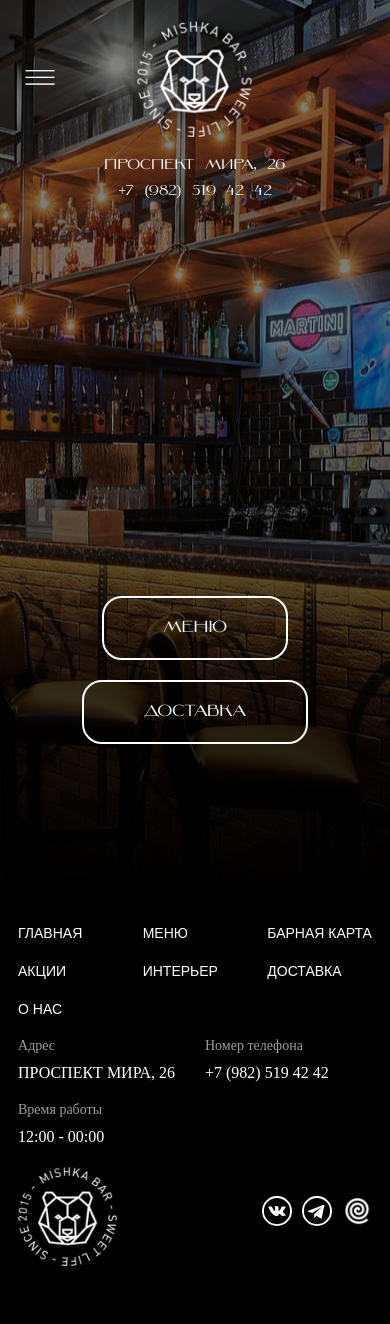
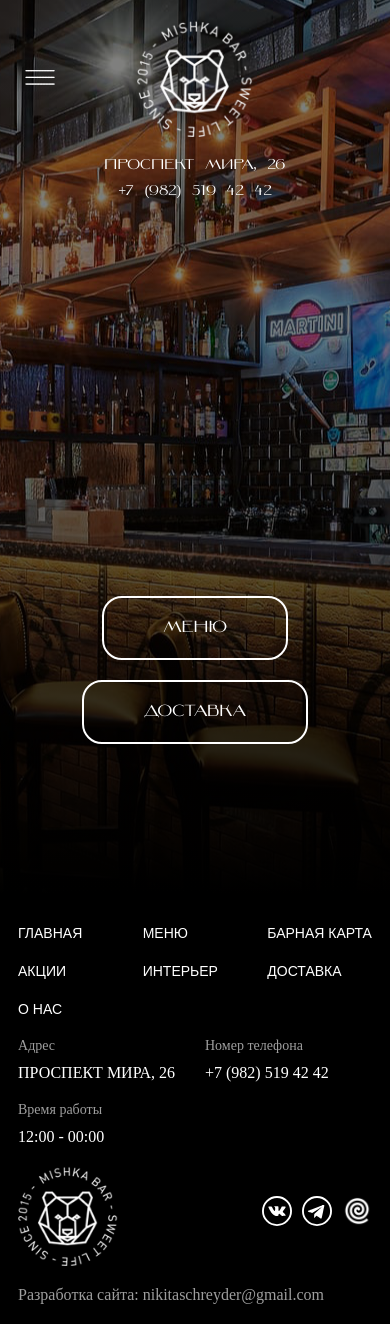
Before and after one commit to NikitaSchreyder/mishka-bar.ru, a Next.js app in the folder frontend/: page / in a window 390 px wide. Before the commit the page ends 1296 px from the top, so only its background shows below. Built offline with nearby package versions, Linux system fonts and the light colour scheme.

Commit message:
add developer info

```diff
--- a/frontend/src/core/layout/components/footer/Footer.tsx
+++ b/frontend/src/core/layout/components/footer/Footer.tsx
@@ -124,6 +124,9 @@ const Footer: React.FC = () => {
             {renderInfoItems()}
           </div>
         </div>
+        <div className='footer_developer'>
+          <p className='footer_developer-content' >Разработка сайта: <a className='footer_developer-content--link' href="mailto: nikitaschreyder@gmail.com">nikitaschreyder@gmail.com</a></p>
+        </div>
       </div>
     </footer>
   )
--- a/frontend/src/core/layout/components/footer/styles/footer.css
+++ b/frontend/src/core/layout/components/footer/styles/footer.css
@@ -1,11 +1,12 @@
 .footer {
     display: flex;
-    padding: 60px 0;
+    padding: 60px 0 0px 0;
 }
 
 .footer .layout_container {
     display: flex;
     justify-content: space-between;
+    flex-wrap: wrap;
 }
 
 .footer_promo {
@@ -109,6 +110,21 @@
     color: rgb(158, 158, 158);
 }
 
+.footer_developer {
+    width: 100%;
+}
+
+.footer_developer-content {
+    text-align: left;
+    color: rgb(158, 158, 158);
+    padding: 20px 0;
+}
+
+.footer_developer-content--link {
+    color: rgb(158, 158, 158);
+    text-decoration: none;
+}
+
 @media only screen and (min-width: 768px) and (max-width: 991px) {
     .footer_content {
         width: 500px;
@@ -117,7 +133,10 @@
 
 @media only screen and (max-width: 767px) {
     .footer {
-        padding: 30px 0;
+        padding: 30px 0 0px 0;
+    }
+    .footer_developer {
+        order: 3;
     }
     .footer_promo {
         order: 2;
```
